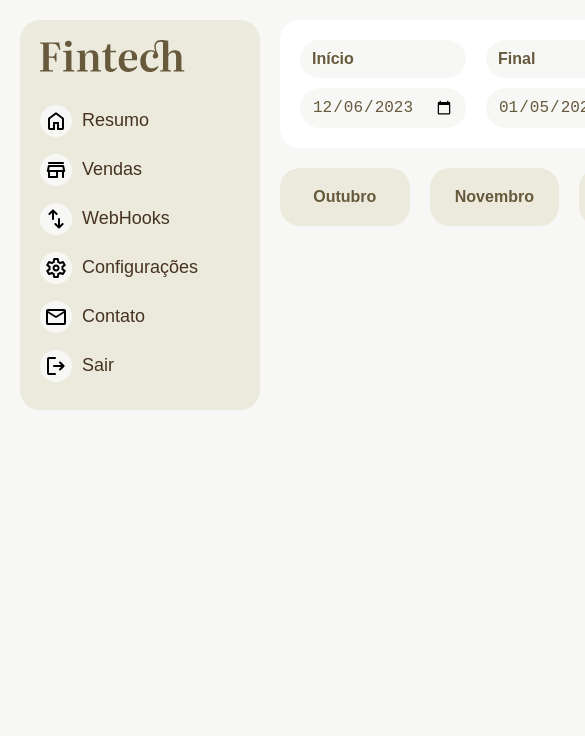
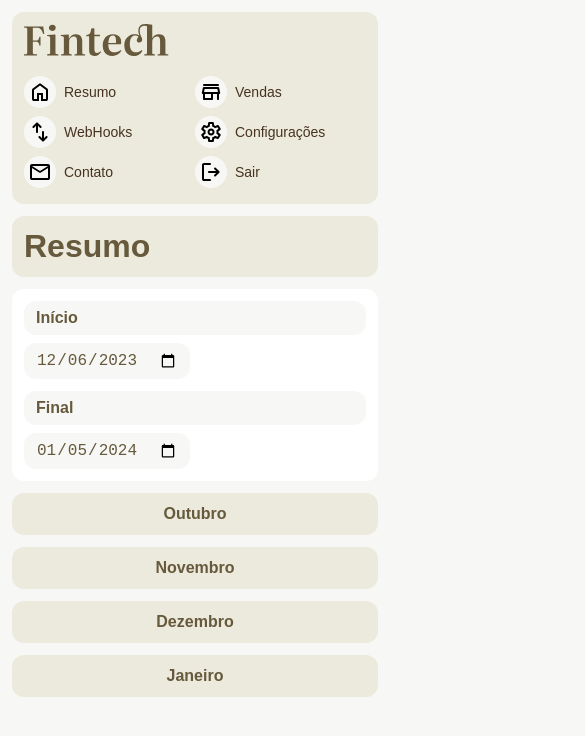
Before and after one commit to Mariano-SI/Fintech-Project-Origamid, a React (Vite) app: page / in a window 390 px wide. Shown: the top 736 px of the page, 585 px wide, since content can reach past the window. Built offline with nearby package versions, Linux system fonts and the light colour scheme; no server answers.

Commit message:
feat: some final adjustments

```diff
--- a/src/Components/Header/Header.style.tsx
+++ b/src/Components/Header/Header.style.tsx
@@ -6,4 +6,14 @@ export const HeaderStyled = styled.header`
         grid-template-columns: 1fr 1fr;
         gap: var(--gap);
     }
+
+    @media(max-width: 1000px ){
+       .dateRangeContainer{
+            grid-template-columns: 1fr ;
+        }
+
+        .dateRangeContainer *:last-child{
+            grid-row: 1;
+        }
+    }
 `
--- a/src/Components/SaleCard/SaleCard.style.tsx
+++ b/src/Components/SaleCard/SaleCard.style.tsx
@@ -16,4 +16,12 @@ export const SaleCardStyled = styled.div`
     .salePrice{
         justify-self: end;
     }
+
+     @media(max-width: 700px ){
+      grid-template-columns: 1fr;
+
+      div:last-child{
+        justify-self: start;
+      }
+    }
 `
--- a/src/Components/SideNav/SideNav.style.tsx
+++ b/src/Components/SideNav/SideNav.style.tsx
@@ -31,4 +31,15 @@ export const SideNavStyled = styled.nav`
         background: var(--color-3);
     }
 
+     @media(max-width: 700px ){
+       ul{
+        display: grid;
+        grid-template-columns: 1fr 1fr;
+       }
+
+       li a{
+        font-size: .875rem;
+       }
+    }
+
 `
--- a/src/Pages/Resume/Resume.style.tsx
+++ b/src/Pages/Resume/Resume.style.tsx
@@ -11,4 +11,10 @@ export const ResumeStyled = styled.section`
         margin-bottom: var(--gap);
         color: var(--color-1);
     }
+
+    @media(max-width: 1000px ){
+        .resumeContainer{
+            flex-direction: column;
+        }
+    }
 `
--- a/src/Pages/Sale/Sale.style.tsx
+++ b/src/Pages/Sale/Sale.style.tsx
@@ -0,0 +1,6 @@
+import styled from "styled-components";
+
+
+export const SaleStyled = styled.div`
+
+`
--- a/src/Pages/Sale/Sale.tsx
+++ b/src/Pages/Sale/Sale.tsx
@@ -3,6 +3,7 @@ import { useParams } from 'react-router-dom'
 import useFetch from '../../Hooks/useFetch';
 import { ISale } from '../../Context/DataContext';
 import Loading from '../../Components/Loading/Loading';
+import { SaleStyled } from './Sale.style';
 
 type ISaleWithoutDate = Omit<ISale, 'data'>
 
@@ -15,13 +16,13 @@ function Sale() {
   if(loading) return <Loading/>
   if(!data) return null;
   return (
-    <div>
+    <SaleStyled>
         <div className='box mb'>ID: {data.id}</div>
         <div className='box mb'>Nome: {data.nome}</div>
         <div className='box mb'>Preço: {data.preco.toLocaleString('pt-bt', {style: 'currency', currency: 'BRL'})}</div>
         <div className='box mb'>Status: {data.status}</div>
         <div className='box mb'>Pagamento: {data.pagamento}</div>
-    </div>
+    </SaleStyled>
   )
 }
 
--- a/src/style.css
+++ b/src/style.css
@@ -73,3 +73,18 @@ ul{
 .bg-5{
     background-color: var(--color-5);
 }
+
+@media(max-width: 700px ){
+    html{
+        --gap-s: 0.5rem;
+        --gap: 0.75rem;
+    }
+
+    .mainContainer{
+        grid-template-columns: 1fr;
+    }
+
+    .flex{
+        flex-direction: column;
+    }
+ }
```
